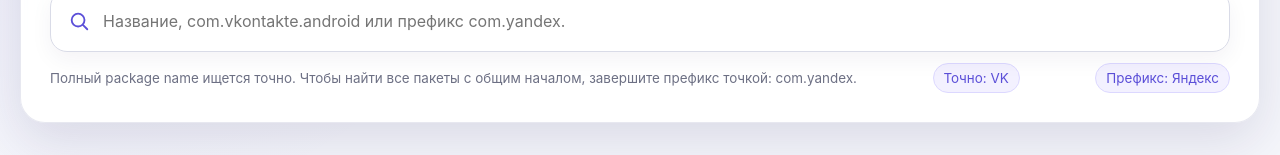
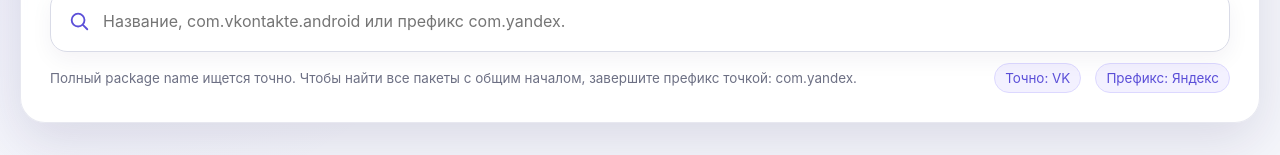
Before and after one commit to Basil-AS/rustore-downloader, a website: page index.html in a window 1280 px wide. Shown: the part 636-791 px from the top of the page. Drawn offline with Linux system fonts and the light colour scheme.

Commit message:
fix: group search example buttons

```diff
--- a/css/base.css
+++ b/css/base.css
@@ -58,7 +58,8 @@ a, button { -webkit-tap-highlight-color: transparent; }
 .suggestions button { display: block; width: 100%; padding: 11px 13px; color: var(--text); border: 0; border-radius: 10px; background: transparent; text-align: left; cursor: pointer; }
 .suggestions button:hover { background: #f1efff; }
 .search-footer { display: flex; align-items: center; justify-content: space-between; gap: 14px; margin-top: 11px; color: var(--muted); font-size: .84rem; }
-.search-footer p { margin: 0; }
+.search-footer p { flex: 1 1 auto; margin: 0; }
+.search-examples { display: flex; flex: 0 0 auto; align-items: center; flex-wrap: wrap; justify-content: flex-end; gap: 8px; }
 .example-chip { padding: 6px 10px; color: var(--primary); border: 1px solid #dcd8ff; border-radius: 999px; background: #f3f1ff; white-space: nowrap; cursor: pointer; }
 
 .results-section { min-height: 290px; padding: 34px 0 70px; }
```
